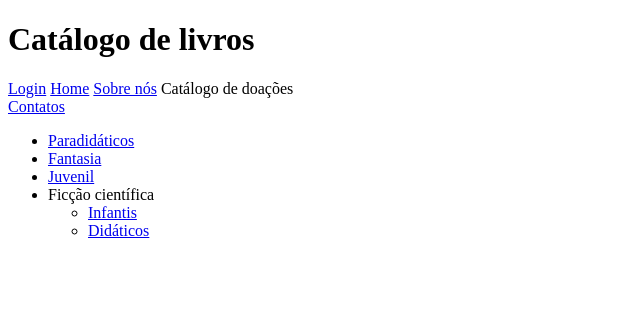
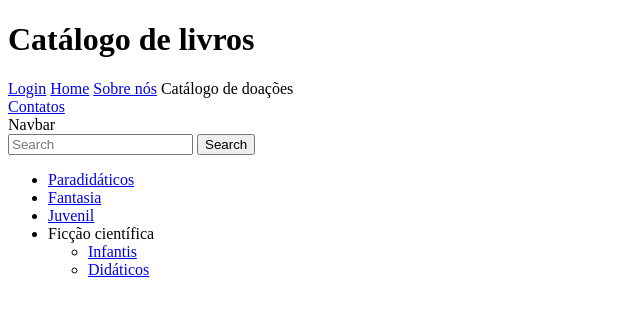
Before and after one commit to camilaccouto/PARTILENDOEQUIPE, a plain HTML site: page catálogodelivros.html in a window 1280 px wide. Shown: the whole page, without its empty margins (0-640 px from the left). Drawn offline with Linux system fonts and the light colour scheme.

Commit message:
Update catálogodelivros.html

```diff
--- a/catálogodelivros.html
+++ b/catálogodelivros.html
@@ -16,6 +16,15 @@
   <a class="nav-link disabled" aria-disabled="true">Catálogo de doações</a>
   <nav class="nav">
   <a class="nav-link active" aria-current="page" href="#">Contatos</a>
+</nav>
+  <nav class="navbar bg-body-tertiary">
+  <div class="container-fluid">
+    <a class="navbar-brand">Navbar</a>
+    <form class="d-flex" role="search">
+      <input class="form-control me-2" type="search" placeholder="Search" aria-label="Search">
+      <button class="btn btn-outline-success" type="submit">Search</button>
+    </form>
+  </div>
 </nav>
 <ul class="nav flex-column">
   <li class="nav-item">
```
